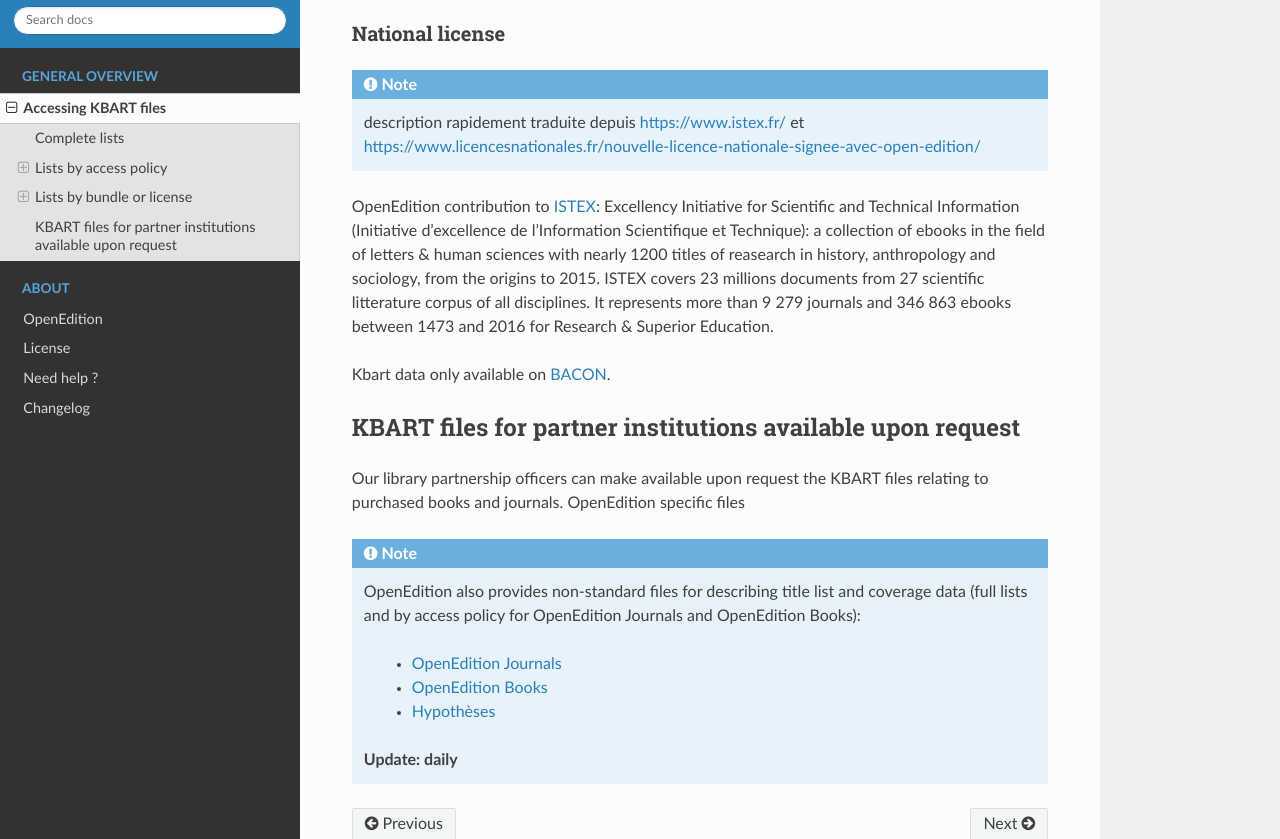
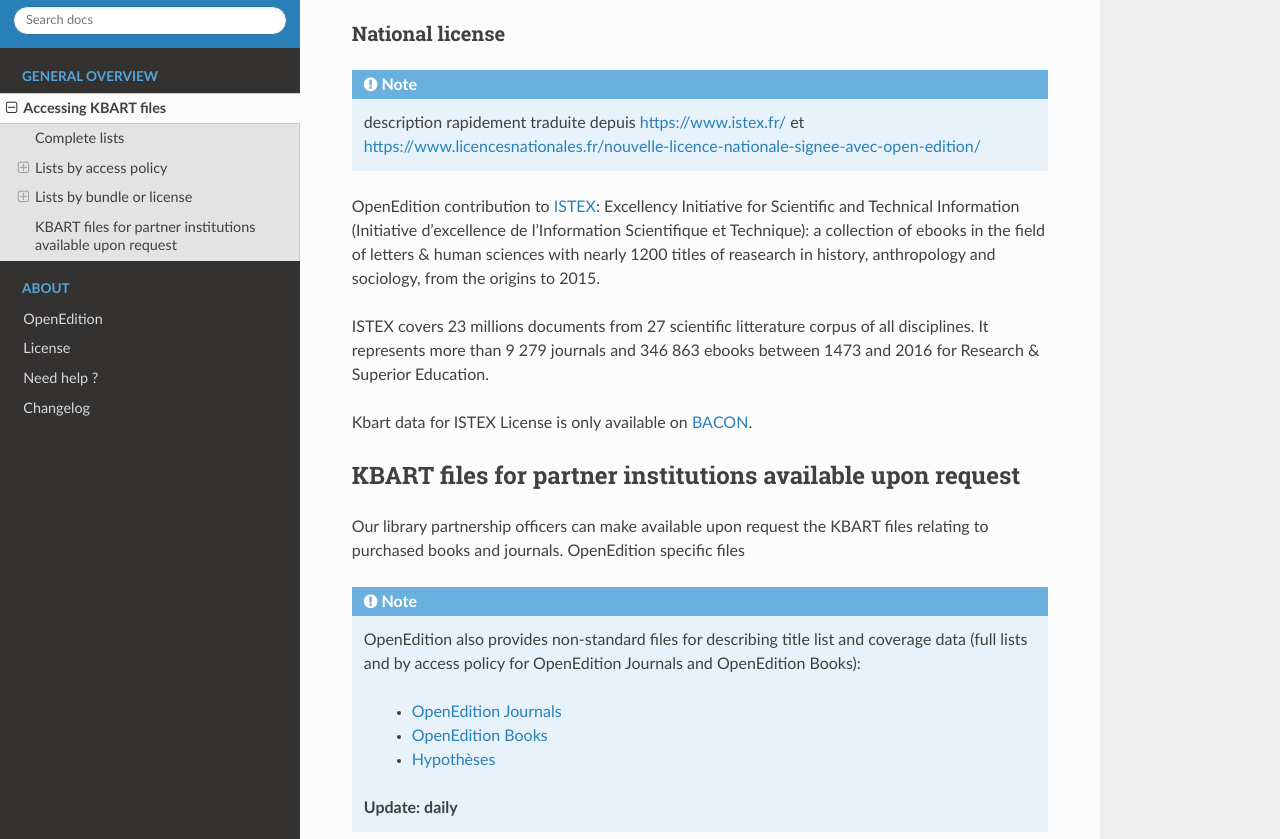
Before and after one commit to OpenEdition/kbart-openedition, a Sphinx documentation site: the page built from docs/source/access.rst, in a window 1280 px wide and 900 px high, scrolled down 1636 px, cut to the strip 61-900 px from the top of the window. Built offline with Sphinx 7.4.7 and the Read the Docs theme 2.0.0, drawn with Linux system fonts in a browser that asks for light colours; pages that are not in the unit, such as notebooks, are missing from menus.

Commit message:
istex paragraph

```diff
--- a/docs/source/access.rst
+++ b/docs/source/access.rst
@@ -84,10 +84,10 @@
 
 
 OpenEdition contribution to `ISTEX <https://www.istex.fr/>`_: Excellency Initiative for Scientific and Technical Information (Initiative d’excellence de l’Information Scientifique et Technique): a collection of ebooks in the field of letters & human sciences with nearly 1200 titles of reasearch in history, anthropology and sociology, from the origins to 2015.
+
 ISTEX covers 23 millions documents from 27 scientific litterature corpus of all disciplines. It represents more than 9 279 journals and 346 863 ebooks between 1473 and 2016 for Research & Superior Education.
 
-
-Kbart data only available on `BACON <https://bacon.abes.fr/package2kbart/OPENEDITION_FRANCE_ISTEXBOOKS>`_.
+Kbart data for ISTEX License is only available on `BACON <https://bacon.abes.fr/package2kbart/OPENEDITION_FRANCE_ISTEXBOOKS>`_.
 
 KBART files for partner institutions available upon request
 ------------------------------------------------------------------
```
